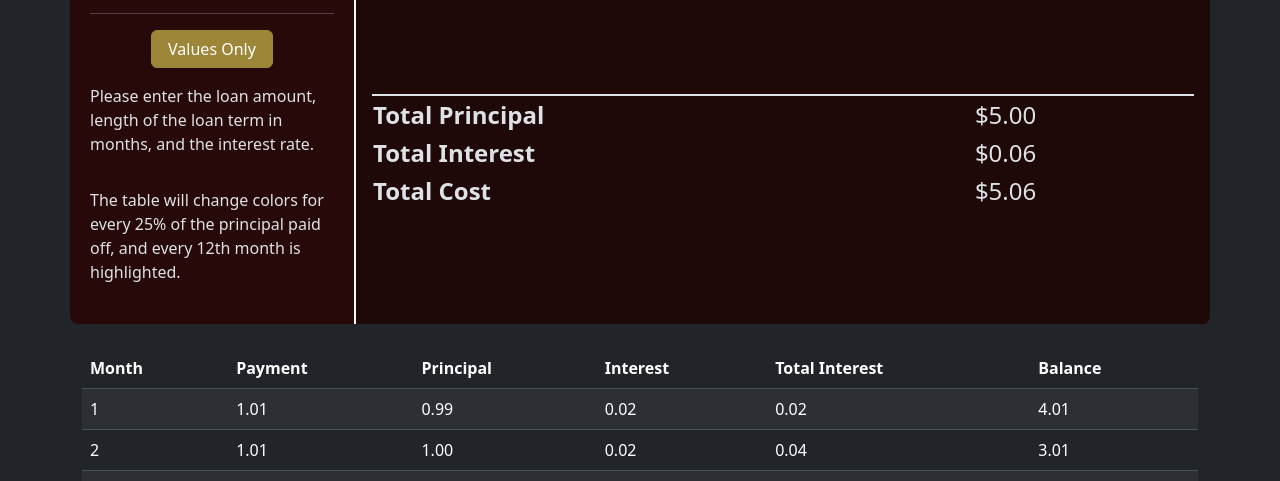
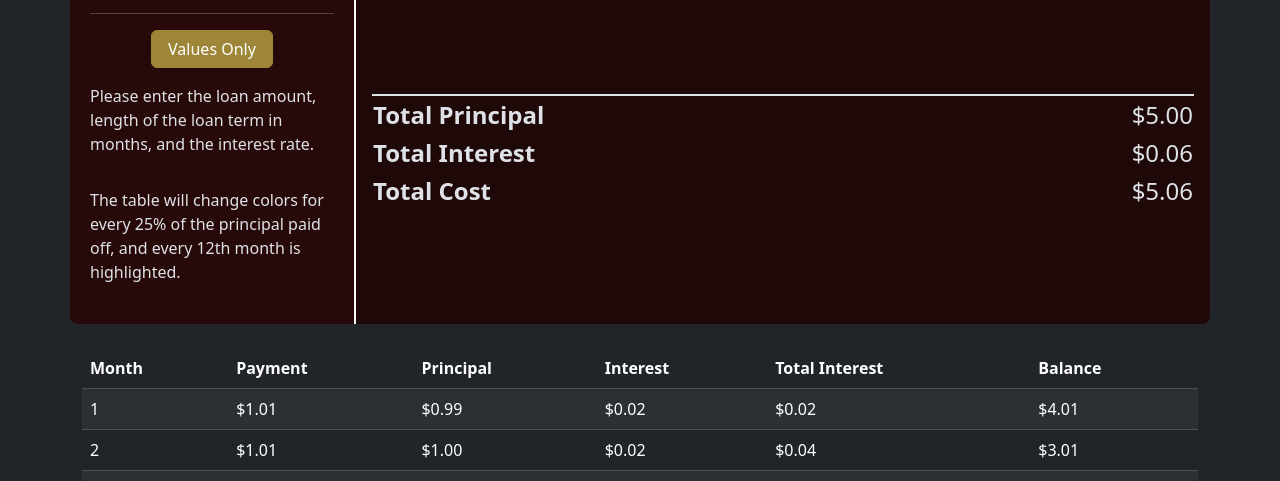
Before and after one commit to Regb18/JSMortgage, a plain HTML site: page app.html in a window 1280 px wide. Both pictures are taken after typing "5", "5", "5" into the empty fields and a click on the button "Calculate". Shown: the part 319-800 px from the top of the page. Drawn offline with nearby package versions, Linux system fonts and the light colour scheme; some packages are replaced by stand-ins of ours; a script that the page names is missing.

Commit message:
+text location, logo

```diff
--- a/app.html
+++ b/app.html
@@ -97,18 +97,18 @@
                 <h3 class="display-5 mb-lg-5">Your Monthly Payments</h3>
                 <h3 class="display-6" id="payment"></h3>
                 <div class="h-50 d-flex align-items-end">
-                    <table class="mt-5 mt-lg-5 fs-4 w-100 h-25 text-start table-group-divider">
+                    <table class="mt-5 mt-lg-5 fs-4 w-100 h-25 table-group-divider">
                         <tr>
-                            <th>Total Principal</th>
-                            <td id="principal"></td>
+                            <th class="text-start">Total Principal</th>
+                            <td class="text-end" id="principal"></td>
                         </tr>
                         <tr>
-                            <th>Total Interest</th>
-                            <td id="interest"></td>
+                            <th class="text-start">Total Interest</th>
+                            <td class="text-end" id="interest"></td>
                         </tr>
                         <tr>
-                            <th>Total Cost</th>
-                            <td id="cost"></td>
+                            <th class="text-start">Total Cost</th>
+                            <td class="text-end" id="cost"></td>
                         </tr>
                     </table>
                 </div>
--- a/js/site.js
+++ b/js/site.js
@@ -31,7 +31,7 @@ At end each month, Remaining Balance = Previous Remaining Balance - principal pa
 // Inputs - loanAmountInput termMonthsInput interestRateInput
 
 function getValues() {
-    // get inputs
+    // get inputs - change loanAmount & interestRate to parseFloat
     let loanAmount = parseInt(document.getElementById('loanAmountInput').value);
     let termMonths = parseInt(document.getElementById('termMonthsInput').value);
     let interestRate = parseInt(document.getElementById('interestRateInput').value);
@@ -286,36 +286,11 @@ function displayValuesPercents(mortgageObjectArray, fullLoan) {
 
 
         tableCells[0].textContent = currentMonth.monthNum;
-        tableCells[1].textContent = currentMonth.paymentAmount.toLocaleString(
-            "en-US", {
-                maximumFractionDigits: 2,
-                minimumFractionDigits: 2
-            }
-        );
-        tableCells[2].textContent = currentMonth.principalAmount.toLocaleString(
-            "en-US", {
-                maximumFractionDigits: 2,
-                minimumFractionDigits: 2
-            }
-        );
-        tableCells[3].textContent = currentMonth.interestAmount.toLocaleString(
-            "en-US", {
-                maximumFractionDigits: 2,
-                minimumFractionDigits: 2
-            }
-        );
-        tableCells[4].textContent = currentMonth.totalInterestAmount.toLocaleString(
-            "en-US", {
-                maximumFractionDigits: 2,
-                minimumFractionDigits: 2
-            }
-        );
-        tableCells[5].textContent = currentMonth.remainingBalanceAmount.toLocaleString(
-            "en-US", {
-                maximumFractionDigits: 2,
-                minimumFractionDigits: 2
-            }
-        );
+        tableCells[1].textContent = formatAsCurrency(currentMonth.paymentAmount);
+        tableCells[2].textContent = formatAsCurrency(currentMonth.principalAmount);
+        tableCells[3].textContent = formatAsCurrency(currentMonth.interestAmount);
+        tableCells[4].textContent = formatAsCurrency(currentMonth.totalInterestAmount);
+        tableCells[5].textContent = formatAsCurrency(currentMonth.remainingBalanceAmount);
 
 
         tableBody.appendChild(mortgageRow);
@@ -349,3 +324,11 @@ function getValuesPercents() {
 
 
 }
+
+
+function formatAsCurrency(value) {
+    return Number(value).toLocaleString('en-US', {
+        style: "currency",
+        currency: "USD",
+    })
+}
```
Also changed, not shown: index.html (+1 -1 lines), img/23.svg (added), img/lionsshare_500.png (deleted), img/lionsshare_svg.svg (deleted).
